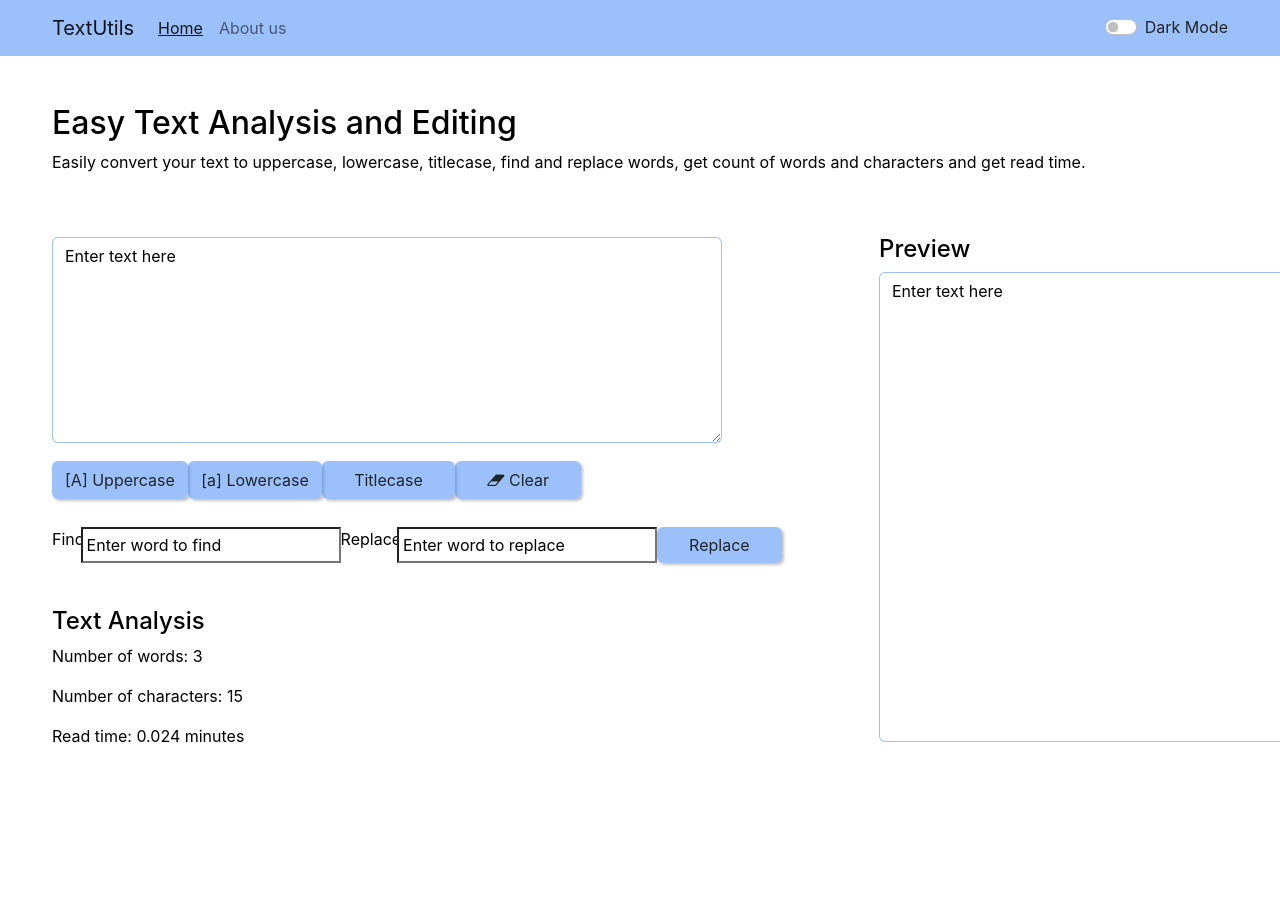
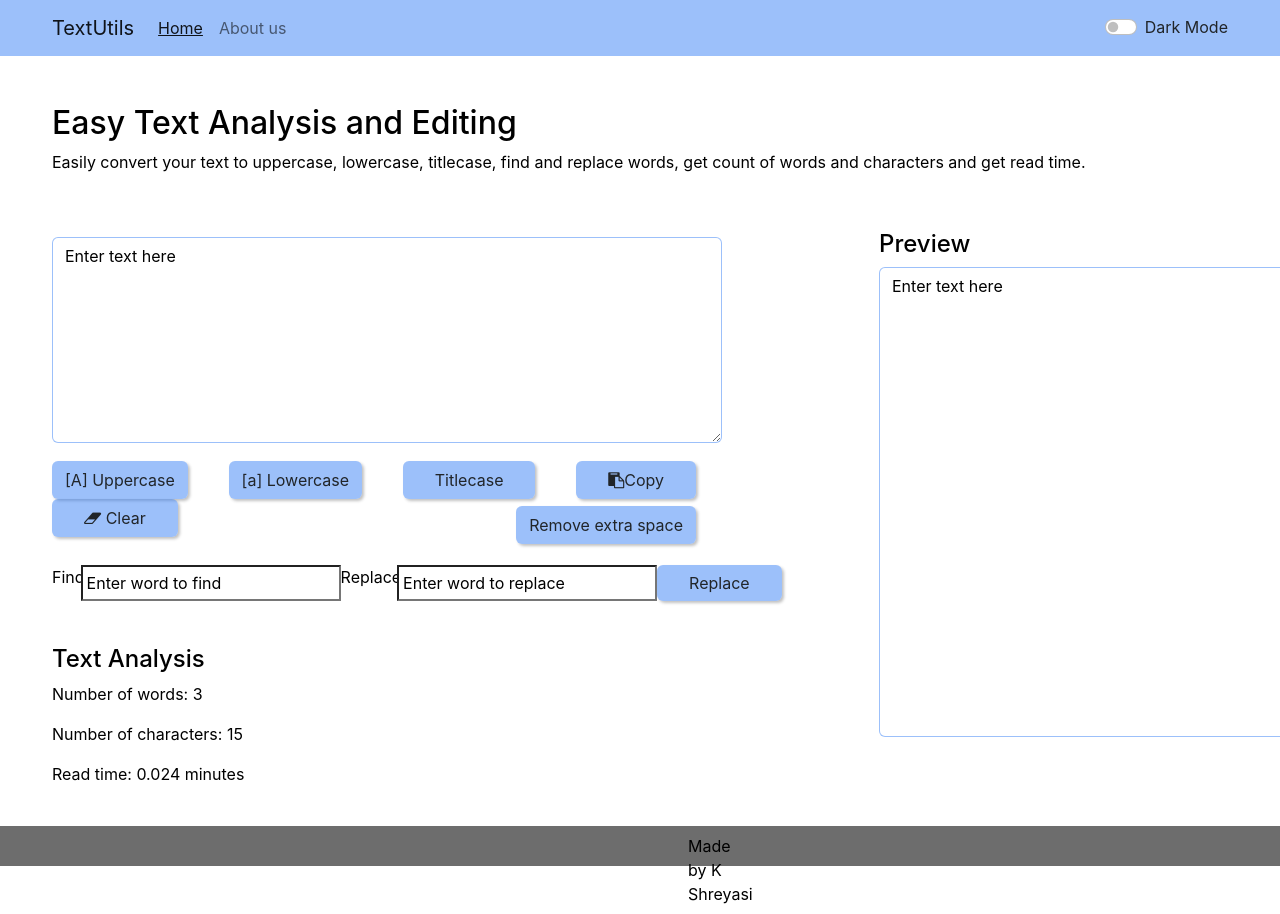
Before and after one commit to shreyasi23/Textutils_React_app, a React (Create React App) app: page / in a window 1280 px wide. Shown: the top 914 px of the page. Before the commit the page ends 800 px from the top, so only its background shows below. Built offline with nearby package versions, Linux system fonts and the light colour scheme.

Commit message:
added copytext RemoveExtraSpace Footer

```diff
--- a/src/App.js
+++ b/src/App.js
@@ -3,6 +3,7 @@
 import './App.css';
 import Navbar from './components/Navbar';
 import TextBox from './components/TextBox';
+import Footer from './components/Footer';
 import React, {useState} from 'react';
 
 function App() {
@@ -32,6 +33,7 @@ function App() {
       <div className = "container my-3" id = "page_content">
       <TextBox heading = "Easy Text Analysis and Editing" mode = {mode}/>
       </div>
+      <Footer mode = {mode}/>
     </>
   );
 }
--- /dev/null
+++ b/src/components/Footer.js
@@ -0,0 +1,8 @@
+import React from 'react';
+export default function Footer(props){
+    return(
+        <footer>
+            <span style = {{color: props.mode==='light'?'black':'white'}}>Made by K Shreyasi</span>
+        </footer>
+    )
+}
--- a/src/components/TextBox.js
+++ b/src/components/TextBox.js
@@ -87,6 +87,19 @@ export default function TextBox(props){
     //     }
     // }
 
+    // function to handle click event for remove extra space button
+    const handleExtraSpace = () =>{
+        let updateText = text.split(/[ ]+/);
+        setText(updateText.join(" "));
+    }
+
+    // function to handle click event for copy text
+    const handleCopy = ()=>{
+        let input = document.getElementById("exampleFormControlTextarea1");
+        input.select();
+        navigator.clipboard.writeText(input.value);
+    }
+
     return(
         <>
             {/*text editing*/}
@@ -98,7 +111,9 @@ export default function TextBox(props){
                     <button className = {`btn my_btn_style text-${props.mode ==='light'?'dark':'light'}`} onClick = {handleUppercase}>[A] Uppercase</button>
                     <button className = {`btn my_btn_style text-${props.mode ==='light'?'dark':'light'}`} onClick = {handleLowercase}>[a] Lowercase</button>
                     <button className = {`btn my_btn_style resize_btn text-${props.mode ==='light'?'dark':'light'}`} onClick = {handleTitlecase}>Titlecase</button>
+                    <button className = {`btn my_btn_style resize_btn text-${props.mode ==='light'?'dark':'light'}`} onClick = {handleCopy}><i className="fa fa-clipboard"></i>Copy</button>
                     <button className = {`btn my_btn_style resize_btn text-${props.mode ==='light'?'dark':'light'}`} id  = "clear_btn" onClick = {handleClear}><i className="fa fa-eraser"></i> Clear</button>
+                    <button className = {`btn my_btn_style text-${props.mode ==='light'?'dark':'light'}`} id = "extra_space_btn" onClick = {handleExtraSpace}>Remove extra space</button>
                     {/* <button className = "btn btn-info my_btn_style resize_btn" onClick = {toggleStyle}>{btnText}</button> */}
                 </div>
                 <div id = "find_replace_area">
--- a/src/index.css
+++ b/src/index.css
@@ -69,9 +69,11 @@ code {
 #button_box{
   /* border: 2px solid black; */
   display: flex;
+  flex-wrap: wrap;
   justify-content: space-between;
-  width: 529px;
+  /* width: 529px; */
   /* width: 730px; */
+  width: 644px;
   position: relative;
   top: 18px;
   /* left: 194px; */
@@ -115,7 +117,7 @@ code {
   width: 600px;
   position: relative;
   /* top: -400px; */
-  bottom: 439px;
+  bottom: 482px;
   left: 827px;
 }
 
@@ -168,3 +170,22 @@ nav{
 #dkm_btn{
   margin-right: 40px;
 }
+
+#button_box #extra_space_btn{
+  position: relative;
+  top: 7px;
+}
+
+footer{
+  /* border: 2px solid black; */
+  background-color: #6d6d6d;
+  position: relative;
+  top: 100px;
+  height: 40px;
+}
+
+footer span{
+  /* border: 2px solid black; */
+  display:inline-block;
+  margin: 8px 688px;
+}
```
